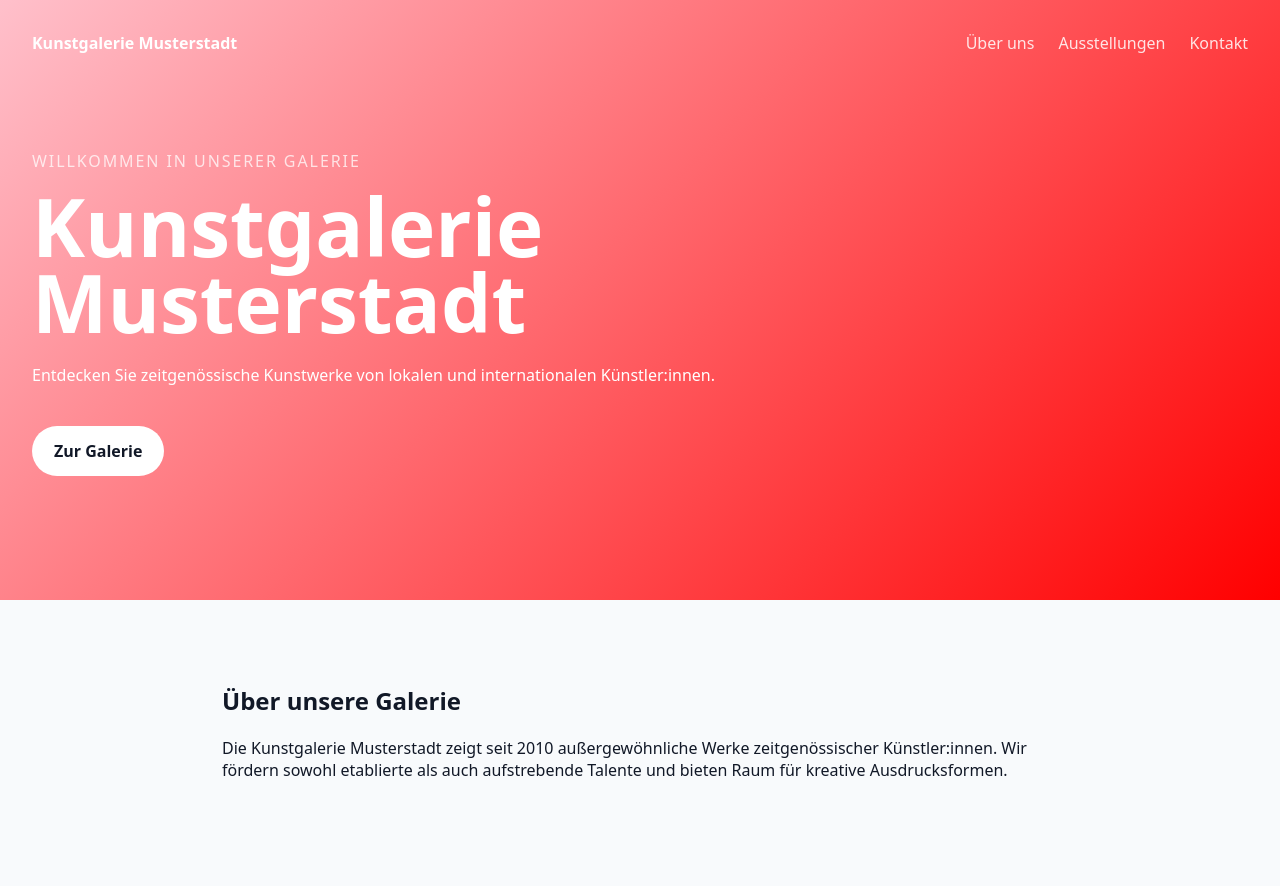
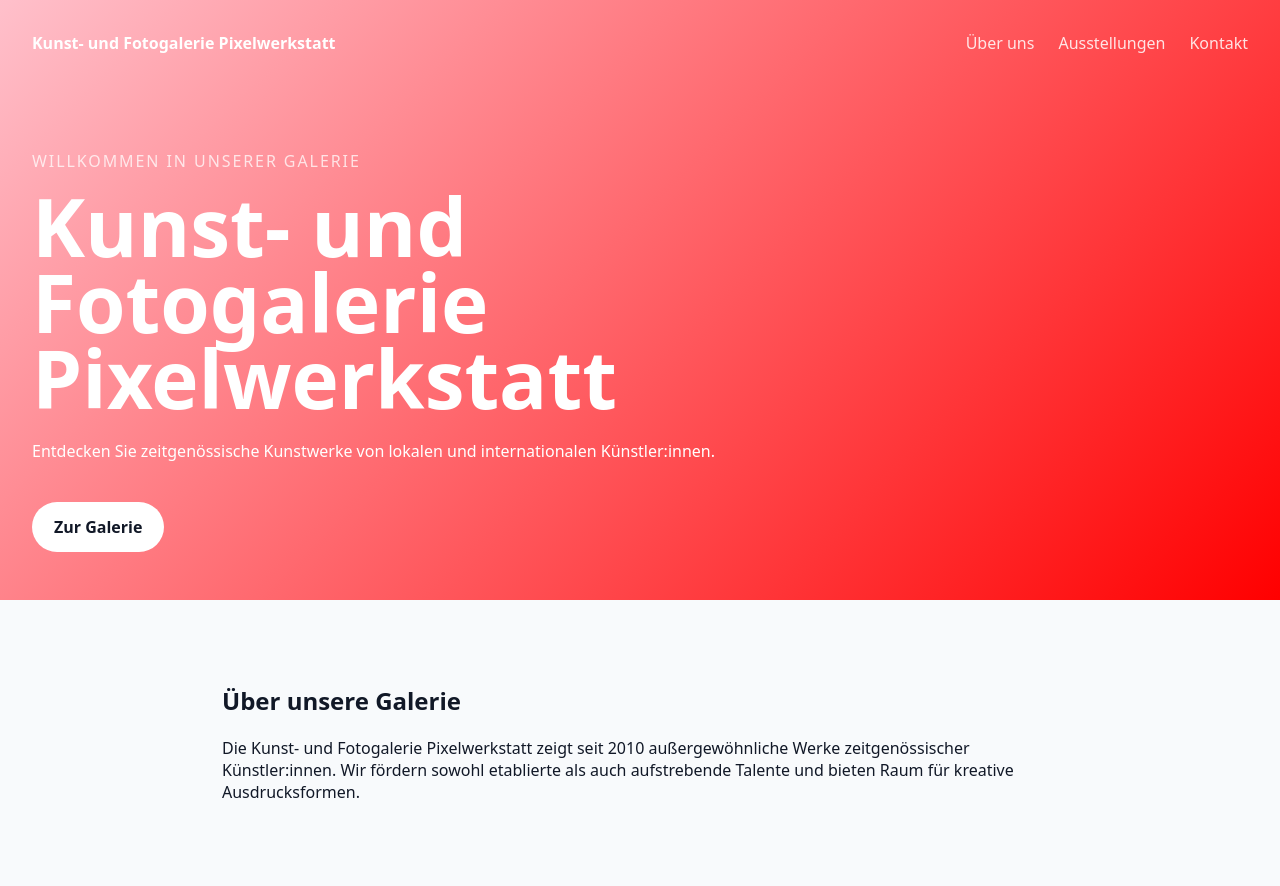
Before and after one commit to HeikeFleischmann/TestHF, a plain HTML site: page index.html in a window 1280 px wide. Shown: the top 886 px of the page. Drawn offline with Linux system fonts and the light colour scheme.

Commit message:
Headline und alle Vorkommen von Kunstgalerie Musterstadt durch Kunst- und Fotogalerie Pixelwerkstatt ersetzt

```diff
--- a/index.html
+++ b/index.html
@@ -3,7 +3,7 @@
   <head>
     <meta charset="UTF-8" />
     <meta name="viewport" content="width=device-width, initial-scale=1.0" />
-    <title>Kunstgalerie Musterstadt</title>
+    <title>Kunst- und Fotogalerie Pixelwerkstatt</title>
     <link rel="stylesheet" href="styles.css" />
   </head>
   <body>
@@ -20,7 +20,7 @@
     <header class="hero">
       <!-- KOMPONENTE: Navigation. Menüpunkt hinzufügen = <a> hier + passende <section id="..."> unten -->
       <nav>
-        <strong>Kunstgalerie Musterstadt</strong>
+        <strong>Kunst- und Fotogalerie Pixelwerkstatt</strong>
         <button
           class="mobile-menu-btn"
           aria-label="Menü öffnen"
@@ -38,7 +38,7 @@
       <!-- KOMPONENTE: Hero. Das Erste, was Besucher:innen sehen -->
       <section>
         <p class="eyebrow">Willkommen in unserer Galerie</p>
-        <h1>Kunstgalerie Musterstadt</h1>
+        <h1>Kunst- und Fotogalerie Pixelwerkstatt</h1>
         <p>
           Entdecken Sie zeitgenössische Kunstwerke von lokalen und internationalen Künstler:innen.
         </p>
@@ -51,7 +51,7 @@
       <section id="idee" class="section">
         <h2>Über unsere Galerie</h2>
         <p>
-          Die Kunstgalerie Musterstadt zeigt seit 2010 außergewöhnliche Werke zeitgenössischer Künstler:innen.
+          Die Kunst- und Fotogalerie Pixelwerkstatt zeigt seit 2010 außergewöhnliche Werke zeitgenössischer Künstler:innen.
           Wir fördern sowohl etablierte als auch aufstrebende Talente und bieten Raum für kreative Ausdrucksformen.
         </p>
       </section>
@@ -83,7 +83,7 @@
 
     <!-- KOMPONENTE: Footer -->
     <footer>
-      <p>© 2026 Kunstgalerie Musterstadt</p>
+      <p>© 2026 Kunst- und Fotogalerie Pixelwerkstatt</p>
     </footer>
 
     <script src="script.js"></script>
```
